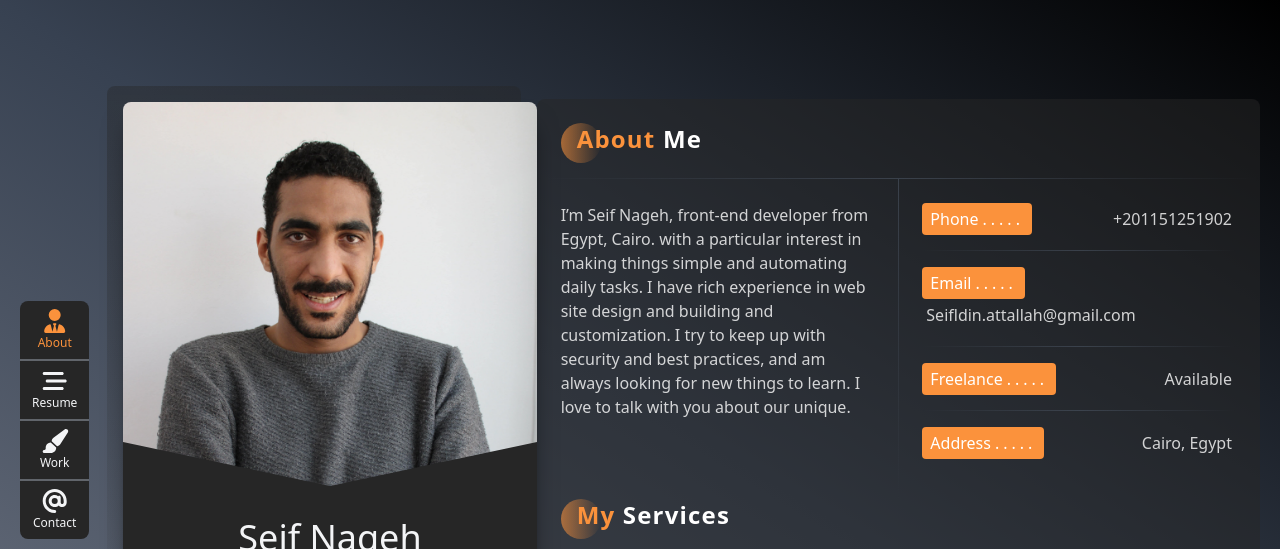
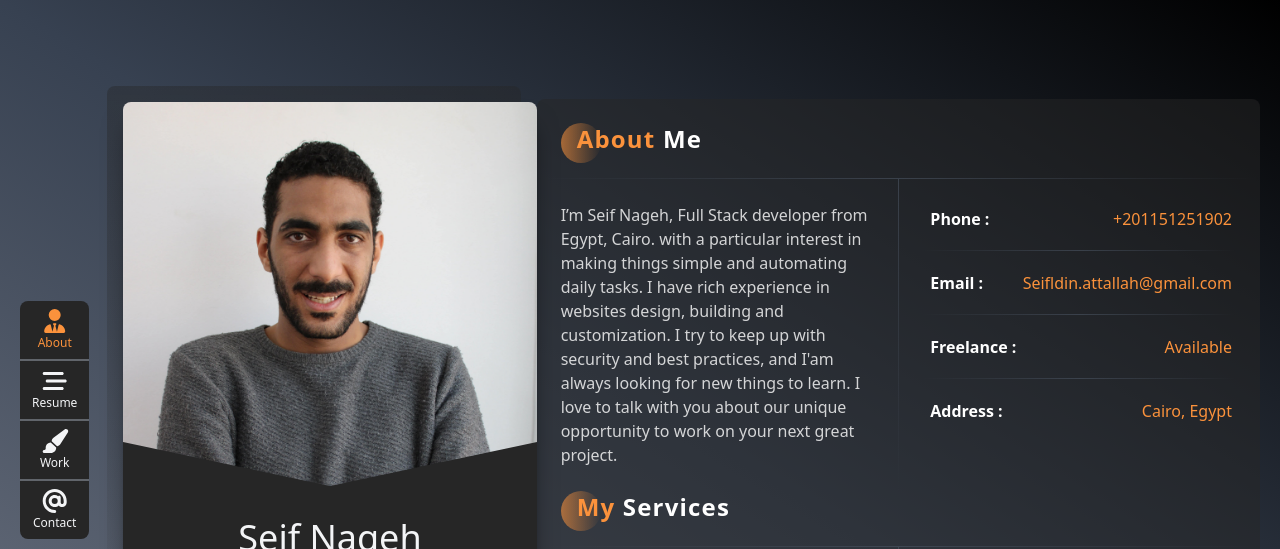
Before and after one commit to Seif-Nageh/My-Portofolio, a Vue app: page / in a window 1280 px wide. Shown: the top 549 px of the page. Built offline with nearby package versions, Linux system fonts and the light colour scheme.

Commit message:
Seif Nageh

```diff
--- a/src/components/InfoModifer.vue
+++ b/src/components/InfoModifer.vue
@@ -3,11 +3,11 @@
     class="flex flex-wrap justify-between py-4 relative before:line-gradiant-x"
   >
     <p
-      class="bg-primary text-white max-h-8 py-1 px-2 rounded after:content-['.....'] after:pl-1 after:tracking-[4px]"
+      class=" text-white max-h-8 py-1 px-2 rounded font-bold after:content-[':'] after:pl-1 after:tracking-[4px]"
     >
       {{ name }}
     </p>
-    <p class="p-1 break-all">{{ info }}</p>
+    <p class="p-1 text-primary break-all">{{ info }}</p>
   </div>
 </template>
 
--- a/src/views/AboutView.vue
+++ b/src/views/AboutView.vue
@@ -3,11 +3,11 @@
     <SectionsTitle :name="'About Me'" />
     <div name="AboutView" class="flex flex-wrap">
       <div class="w-full md:w-1/2 p-6">
-        I’m Seif Nageh, front-end developer from Egypt, Cairo. with a particular
+        I’m Seif Nageh, Full Stack developer from Egypt, Cairo. with a particular
         interest in making things simple and automating daily tasks. I have rich
-        experience in web site design and building and customization. I try to
-        keep up with security and best practices, and am always looking for new
-        things to learn. I love to talk with you about our unique.
+        experience in websites design, building and customization. I try to
+        keep up with security and best practices, and I'am always looking for new
+        things to learn. I love to talk with you about our unique opportunity to work on your next great project.
       </div>
       <div
         class="w-full md:w-1/2 p-6 relative before:line-gradiant-y flex flex-col"
--- a/src/views/ResumeView.vue
+++ b/src/views/ResumeView.vue
@@ -79,6 +79,17 @@
       return {
         experinces: [
           {
+            title: "Project Manager",
+            name: "GTW Group",
+            description: [
+              "Understand all project concepts and requirements.",
+              "Hire and manage employees to develop Transit System.",
+              "Transit System a Flights & Hotels ticket engine manages b2c and b2b reservations.",
+            ],
+            time: "11/22 - present",
+            stillIn: true,
+          },
+          {
             name: "Freelance Projects",
             description: [
               "Collaborate with creative and development teams on the execution of ideas.",
@@ -94,7 +105,7 @@
               "Make Shukran-yasta web application design and functionality.",
               "Make dashboard and CRM software system to manage there employees.",
             ],
-            time: "06/22 - 08/22",
+            time: "06/22 - 09/22",
           },
           {
             title: "Front-End Developer",
@@ -189,7 +200,14 @@
           },
           {
             title: "Frameworks",
-            infos: ["Laravel", "TailWind.css", "PugJs", "Next.js", "VueJS", "Nuxt.js"],
+            infos: [
+              "Laravel",
+              "TailWind.css",
+              "PugJs",
+              "Next.js",
+              "VueJS",
+              "Nuxt.js",
+            ],
           },
         ],
       };
```
